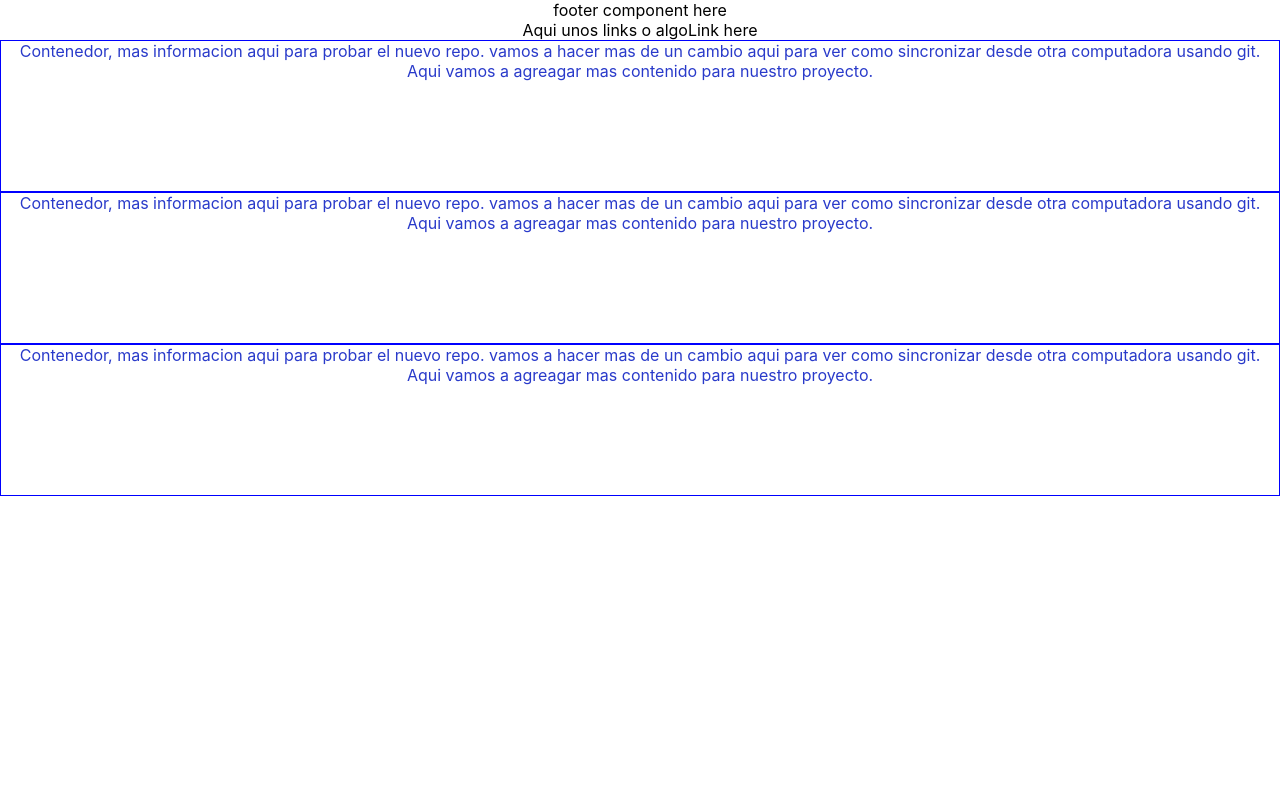
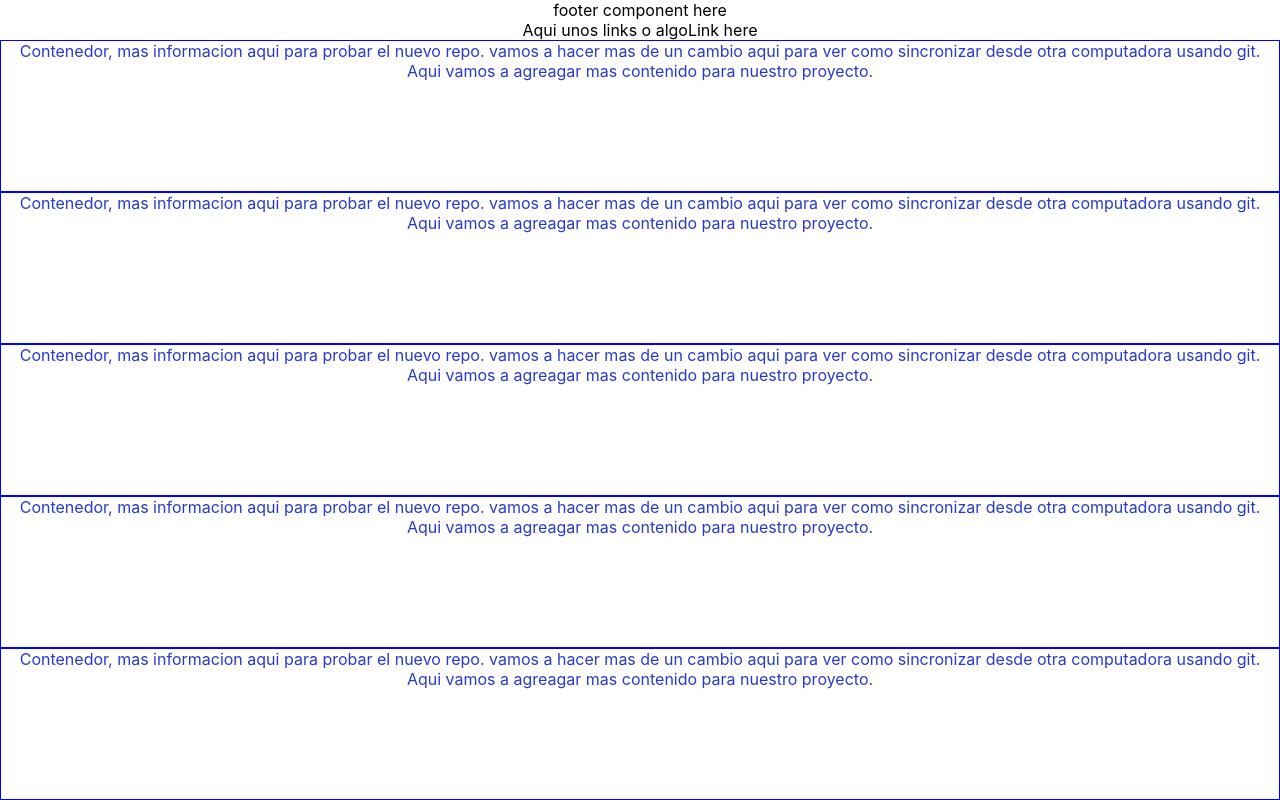
Before and after one commit to beta5553/fileuploader, a React (Create React App) app: page / in a window 1280 px wide. Shown: the part 184-984 px from the top of the page. Before the commit the page ends 821 px from the top, so only its background shows below. Built offline with nearby package versions, Linux system fonts and the light colour scheme.

Commit message:
adding more content

```diff
--- a/src/footer/Footer.js
+++ b/src/footer/Footer.js
@@ -30,6 +30,18 @@ class Footer extends Component {
 
                     Aqui vamos a agreagar mas contenido para nuestro proyecto.
                 </div>
+                <div className="bottomBar">
+                    Contenedor, mas informacion aqui para probar el nuevo repo.
+                    vamos a hacer mas de un cambio aqui para ver como sincronizar desde otra computadora usando git. <br />
+
+                    Aqui vamos a agreagar mas contenido para nuestro proyecto.
+                </div>
+                <div className="bottomBar">
+                    Contenedor, mas informacion aqui para probar el nuevo repo.
+                    vamos a hacer mas de un cambio aqui para ver como sincronizar desde otra computadora usando git. <br />
+
+                    Aqui vamos a agreagar mas contenido para nuestro proyecto.
+                </div>
             </div>
         )
     }
```
